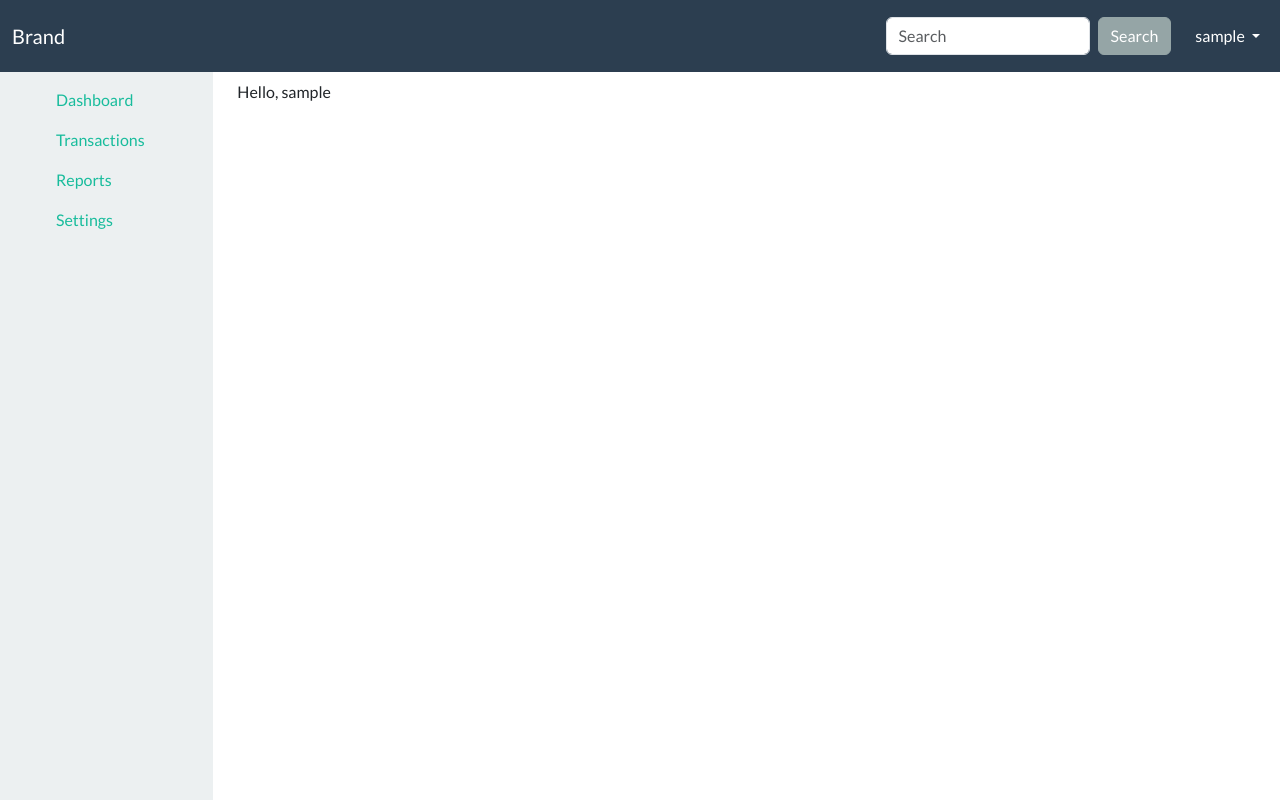
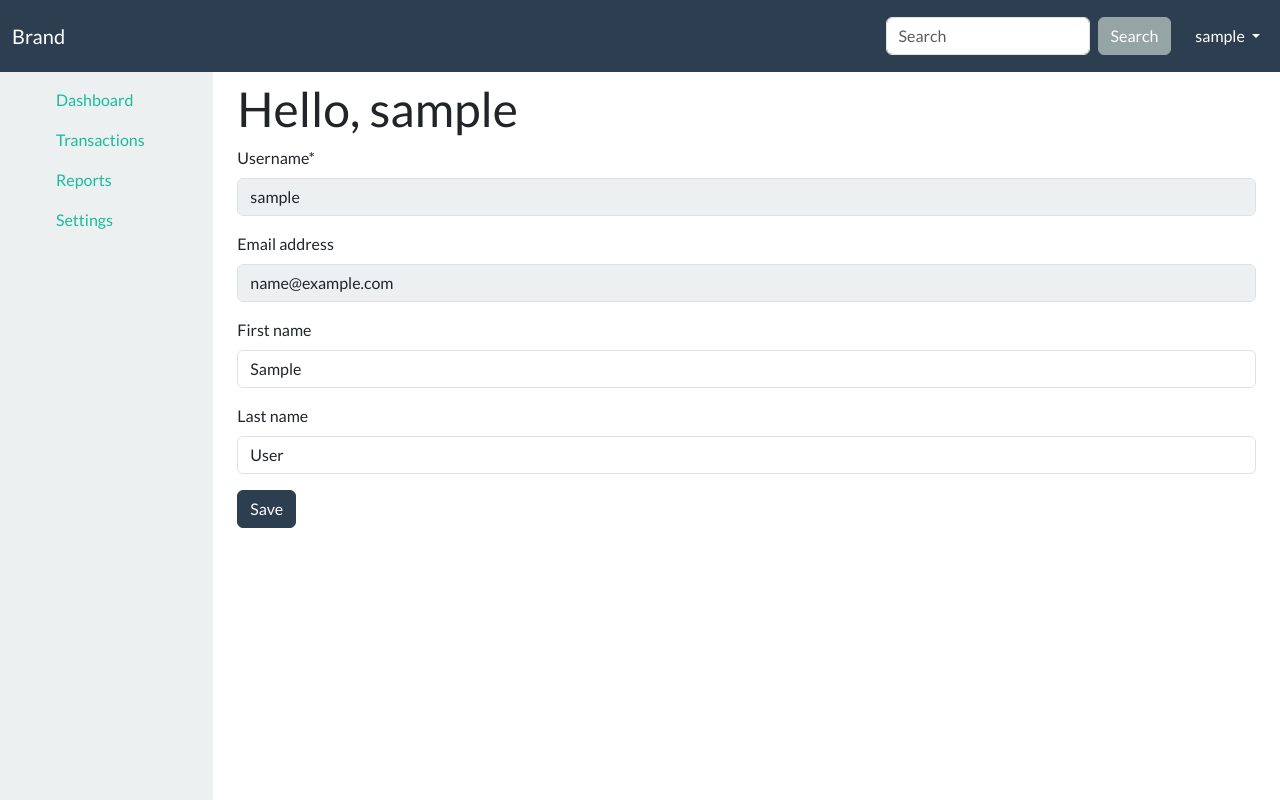
Before and after one commit to AlexComach/Django-Expense-Tracker, a Django app: page /profile/ in a window 1280 px wide. Run offline with Django 5.2, Linux system fonts and the light colour scheme; the visitor is signed in with stand-in values (Sample User, id 1); some libraries are stand-ins or nearby versions.

Commit message:
started profile page

```diff
--- a/expenses/forms.py
+++ b/expenses/forms.py
@@ -1,5 +1,6 @@
 from django import forms
 from .models import Transactions
+from django.contrib.auth.models import User
 
 class TransactionForm(forms.ModelForm):
     class Meta:
@@ -8,3 +9,15 @@ class TransactionForm(forms.ModelForm):
         widgets = {
             'date': forms.DateInput(attrs={'type': 'date'}),
         }
+
+
+class UserProfileForm(forms.ModelForm):
+    class Meta:
+        model = User
+        fields = ['username', 'email', 'first_name', 'last_name']
+
+    def __init__(self, *args, **kwargs):
+        super().__init__(*args, **kwargs)
+        self.fields['username'].disabled = True
+        self.fields['email'].disabled = True
+        self.fields['username'].help_text = None
--- a/expenses/views.py
+++ b/expenses/views.py
@@ -11,16 +11,36 @@ from .filters import TransactionFilter
 import calendar
 from django.utils import timezone
 from django.db.models import Sum
+from django.http import HttpResponse
+from .forms import UserProfileForm
 
 cache.clear()
 
 def home(request):
     return render(request, "expenses/home.html")
 
-
 @login_required
 def profile(request):
-    return render(request, "expenses/profile.html")
+    user = request.user
+
+    if request.method == 'POST':
+        form = UserProfileForm(request.POST, instance=user)
+        if form.is_valid():
+            form.save()
+            form = UserProfileForm(instance=user)
+
+            if request.headers.get('HX-Request'):
+                return render(request, "expenses/_profile_form.html", {"form": form})
+            else:
+                return redirect('profile')
+        else:
+            if request.headers.get('HX-Request'):
+                return render(request, "expenses/_profile_form.html", {"form": form})
+
+    form = UserProfileForm(instance=user)
+    return render(request, "expenses/profile.html", {"form": form})
+
+
 
 
 @login_required
--- /dev/null
+++ b/templates/expenses/_profile_form.html
@@ -0,0 +1,13 @@
+{% load crispy_forms_tags %}
+{% load static %}
+
+<form
+    hx-post="{% url 'profile' %}"
+    hx-target="#profile-form"
+    hx-swap="outerHTML"
+    method="POST"
+>
+    {% csrf_token %}
+    {{ form|crispy }}
+    <button type="submit" class="btn btn-primary">Save</button>
+</form>
--- a/templates/expenses/profile.html
+++ b/templates/expenses/profile.html
@@ -1,11 +1,12 @@
 {% extends "expenses/dashboard.html" %}
-
+{% load static %}
+{% load crispy_forms_tags %}
 
 
 {% block content %}
+    <h1>Hello, {{ user.username }}</h1>
 
-    <p>Hello, {{ user.username }}</p>
-
-
-
-    {% endblock content %}
+    <div id="profile-form">
+        {% include "expenses/_profile_form.html" %}
+    </div>
+{% endblock %}
```
